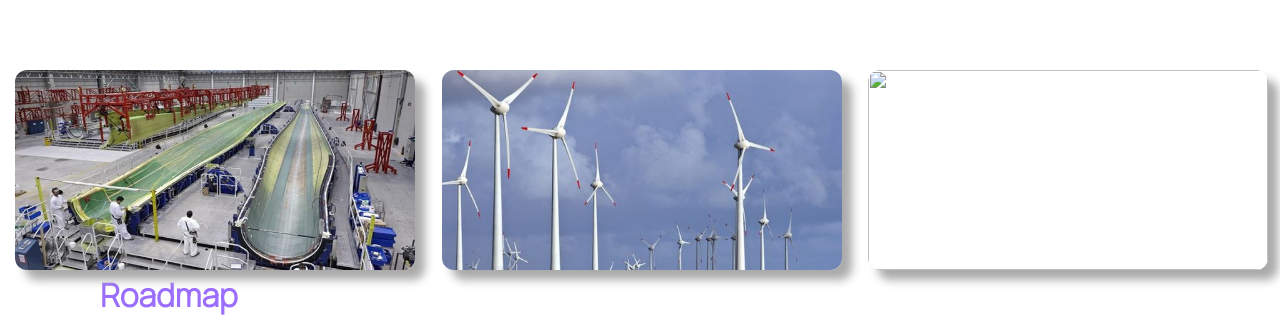
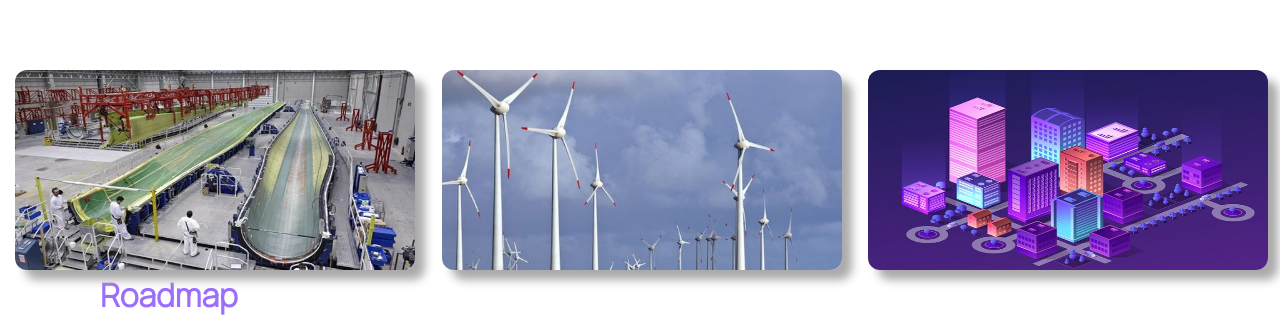
Before and after one commit to eujoaolima/Airlink, a plain HTML site: page index.html in a window 1280 px wide. Shown: the part 1427-1747 px from the top of the page. Drawn offline with Linux system fonts and the light colour scheme; the site is published under a folder, as on GitHub Pages, so addresses that start at the root find nothing.

Commit message:
Update index.html

```diff
--- a/index.html
+++ b/index.html
@@ -94,7 +94,7 @@
                 <article class="card">
                     <div class="flip">
                         <section class="front-card">
-                            <img src="/Images/Blockchain4.jpg" width="400" height="200">
+                            <img src="./Images/Blockchain4.jpg" width="400" height="200">
                         </section>
 
                         <section class="back-card">
```
